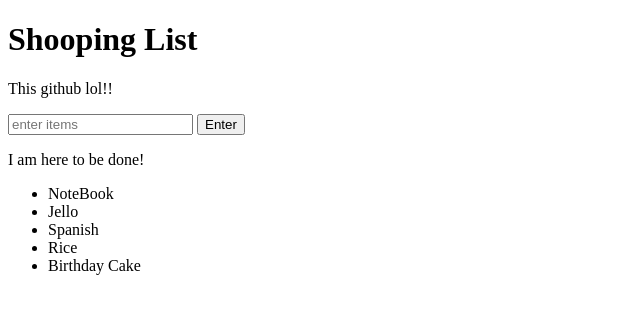
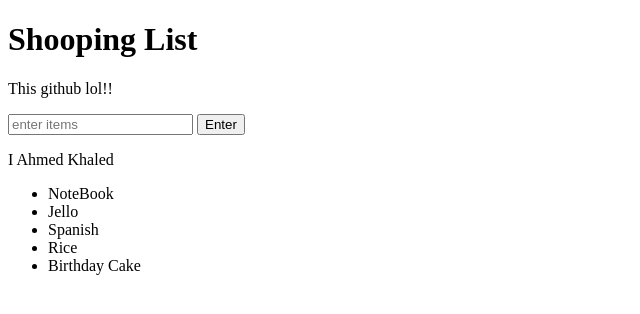
Before and after one commit to torin-55/shoop, a plain HTML site: page index.html in a window 1280 px wide. Shown: the full height of the page, 0-640 px from the left. Drawn offline with Linux system fonts and the light colour scheme.

Commit message:
changed p

```diff
--- a/index.html
+++ b/index.html
@@ -12,7 +12,7 @@
 <input id="userInput" type="text" placeholder="enter items" >
 <button id ="enter">Enter</button>
 
-<p class="second">I am here to be done!</p>
+<p class="second">I Ahmed Khaled</p>
 <ul>
 
  <li class= "boold red" random="23">NoteBook</li>
```
